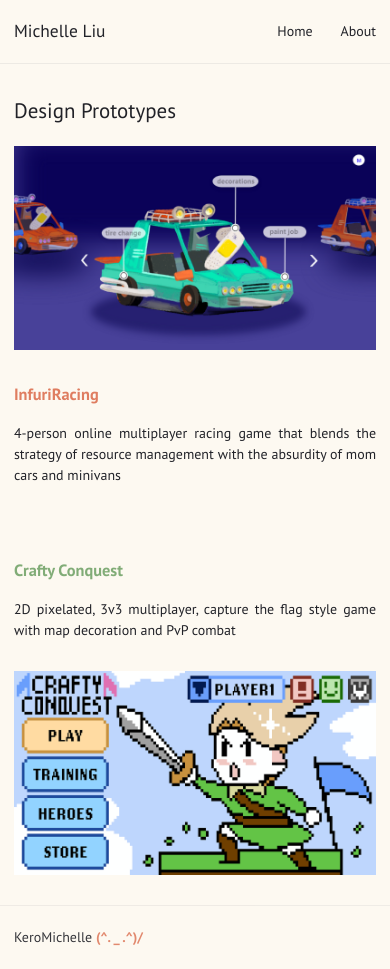
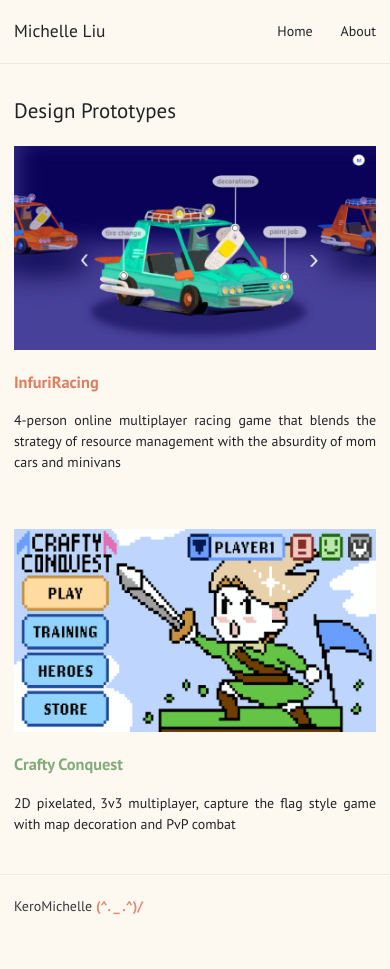
Before and after one commit to KeroMichelle/KeroMichelle.github.io, a Jekyll site: the page built from prototypes.html, in a window 390 px wide. Built offline with Jekyll 4.4.1, drawn with Linux system fonts in a browser that asks for light colours; after the commit the page ends 938 px from its top, so only the background shows below that.

Commit message:
mobile spacing and positioning fix for prototypes page

```diff
--- a/_sass/classes.sass
+++ b/_sass/classes.sass
@@ -183,28 +183,28 @@
     width: 100%
     height: auto
     padding: 0
-    margin-bottom: 1em
+    margin-bottom: .1em
 
   .containerprototyperight1
     position: relative
     width: 100%
     height: auto
     padding: 0
-    margin-bottom: 1em
+    margin-bottom: .8em
 
   .containerprototypeleft2
     position: relative
     width: 100%
     height: auto
     padding: 0
-    margin-bottom: 1em
+    margin-bottom: .8em
 
   .containerprototyperight2
     position: relative
     width: 100%
     height: auto
     padding: 0
-    margin-bottom: 1em
+    margin-bottom: .1em
 
 
 
--- a/prototypes.html
+++ b/prototypes.html
@@ -21,15 +21,15 @@ layout: default
 
 <article>
 
+<div class="containerprototyperight2">
+  <img src="/assets/images/craftyconquest.png" alt="craftyconquest" class="image">
+</div>
+
 <div class="containerprototypeleft2">
   <h3><green><b>Crafty Conquest</b></green></h3>
   <p>2D pixelated, 3v3 multiplayer, capture the flag style game with map decoration and PvP combat</p>
 </div>
 
-<div class="containerprototyperight2">
-  <img src="/assets/images/craftyconquest.png" alt="craftyconquest" class="image">
-</div>
-
 <br>
 
 </article>
```
